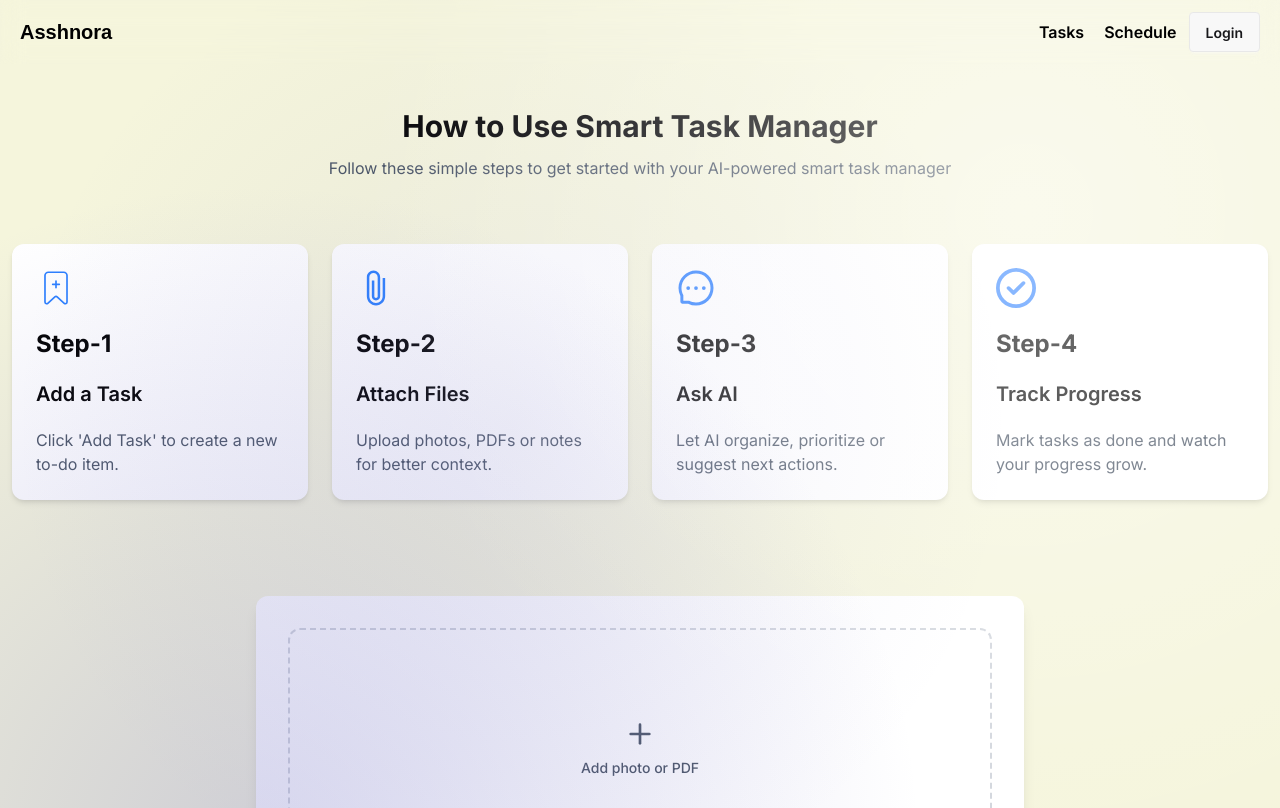
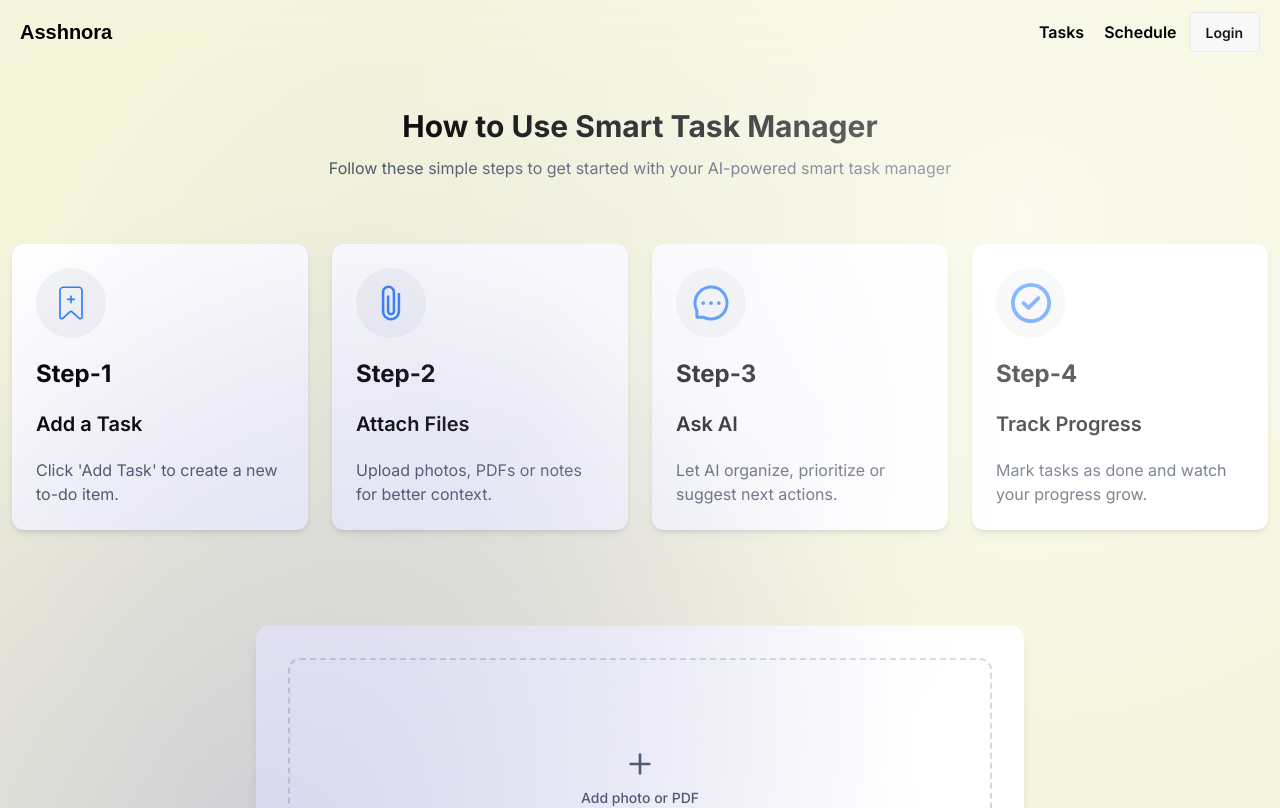
Before and after one commit to tahmid-khan-hub/Asshnora, a Next.js app: page /tasks in a window 1280 px wide. Shown: the top 808 px of the page. Built offline with nearby package versions, Linux system fonts and the light colour scheme; a web font is replaced by a local one.

Commit message:
Updated the icon design of tasks page instruction section

```diff
--- a/src/app/tasks/page.tsx
+++ b/src/app/tasks/page.tsx
@@ -51,7 +51,9 @@ const TasksPage = () => {
               key={step}
               className="bg-white text-left rounded-xl shadow-md p-6 hover:shadow-lg transition"
             >
-              <p className="text-blue-500 mb-5">{icon}</p>
+              <div className="w-[70px] h-[70px] flex items-center justify-center bg-gray-100 rounded-full mb-5">
+                <p className="text-blue-500 text-2xl">{icon}</p>
+              </div>
               <h4 className="text-2xl font-bold text-black mb-5">
                 Step-{step}
               </h4>
```
